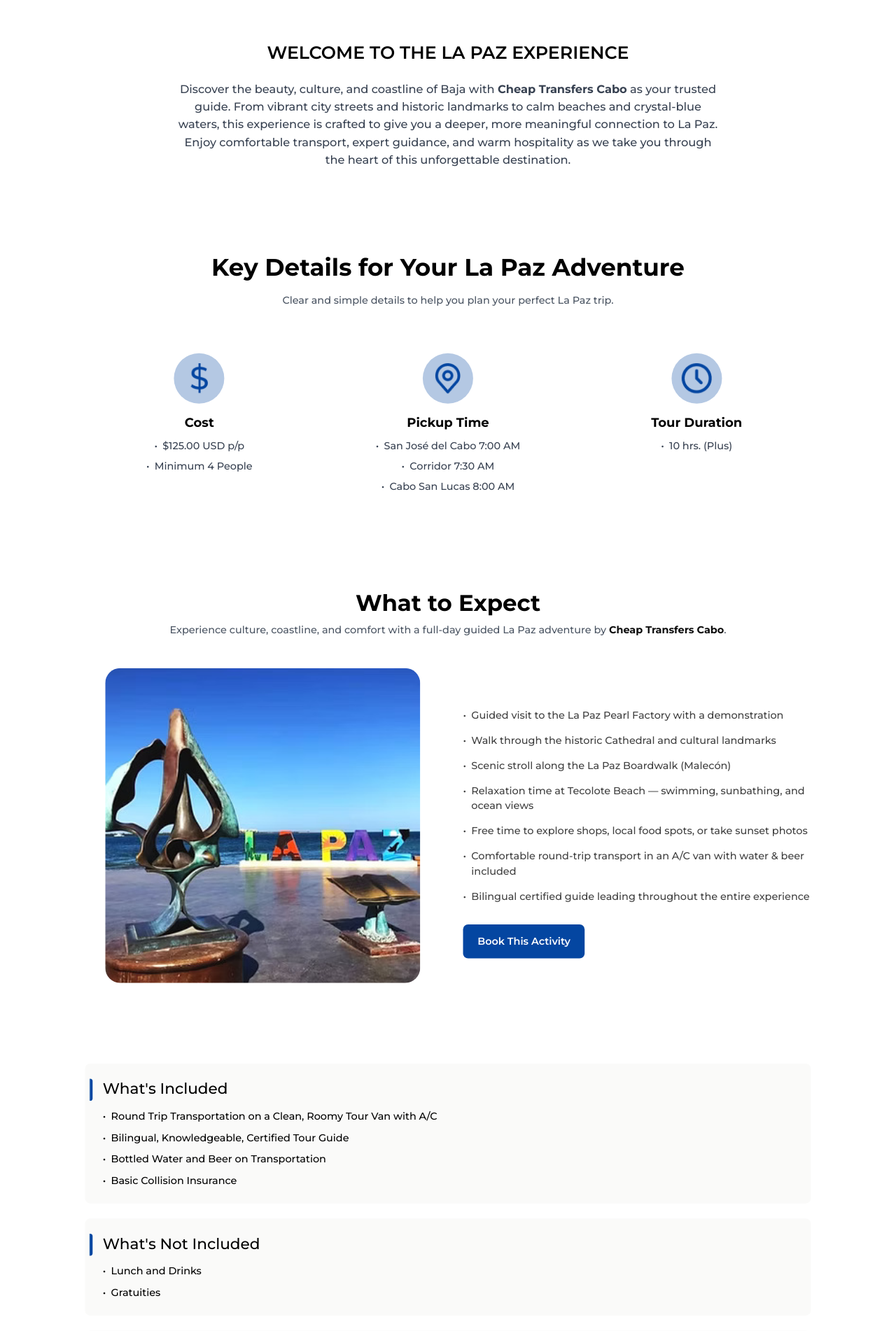
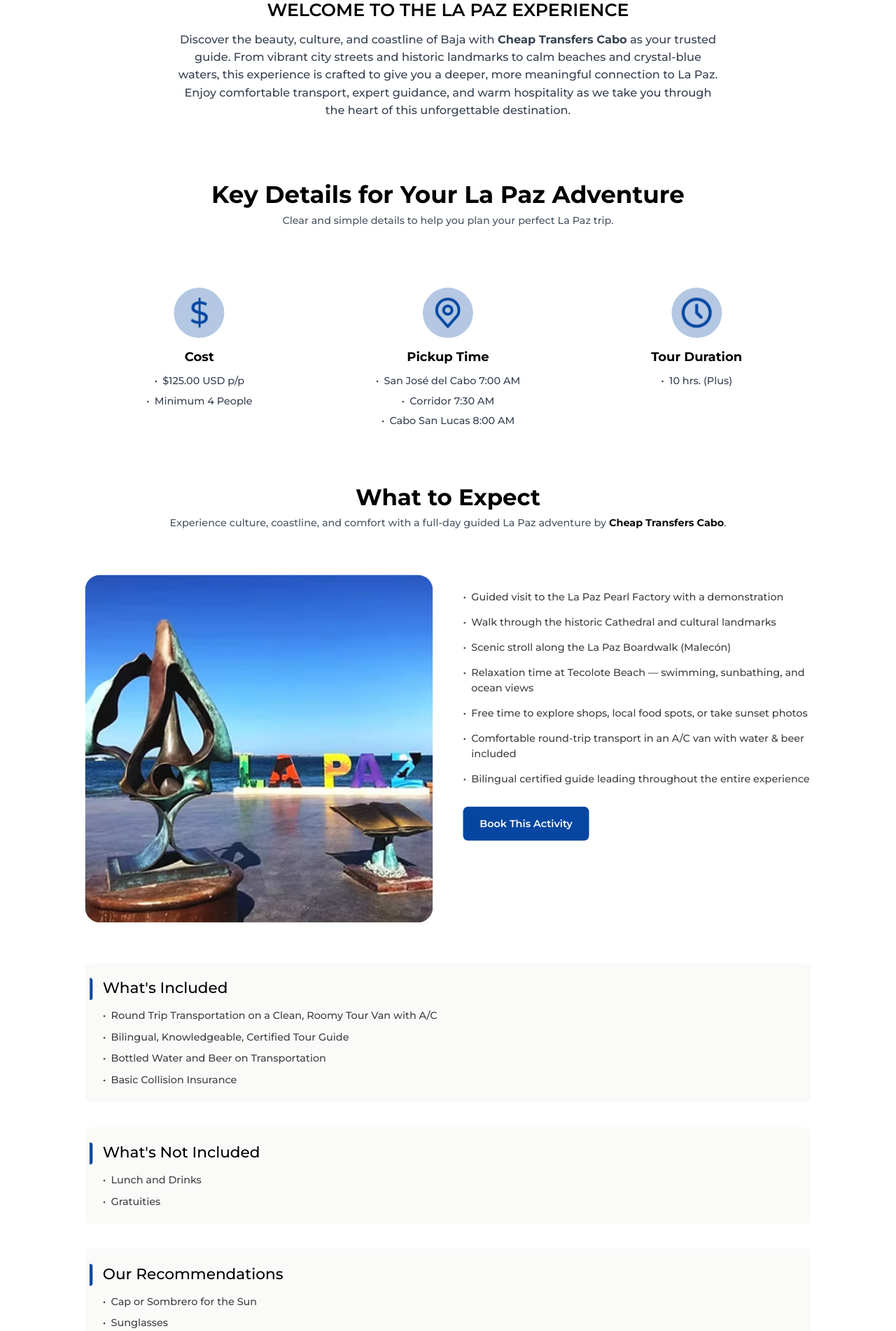
Before and after one commit to Nikhilthapa/transfercabo, a Next.js app: page /activity/la-paz in a window 1280 px wide. Shown: the part 758-2660 px from the top of the page at 70% size. Built offline with nearby package versions, Linux system fonts and the light colour scheme.

Commit message:
fix padding & margin & responsiveness of activity slug pages

```diff
--- a/app/activity/[slug]/page.tsx
+++ b/app/activity/[slug]/page.tsx
@@ -183,53 +183,53 @@ export default async function ActivityDetailPage({ params }: { params: { slug: s
         />
 
         {/* Welcome Section */}
-        <section className="py-12 md:py-16 px-4 bg-white">
+        <section className=" px-4 bg-white">
           <div className="container mx-auto max-w-6xl text-center">
-            <h2 className="text-[28px] font-montserrat font-semibold text-black mb-4 md:mb-6 px-4">
+            <h2 className="text-xl sm:text-2xl md:text-3xl lg:text-[28px] font-montserrat font-semibold text-black mb-[15px] px-4">
               {laPazData.welcome}
             </h2>
-            <p className="text-base md:text-lg font-montserrat font-medium text-gray-700 max-w-4xl mx-auto leading-relaxed px-4">
+            <p className="text-sm sm:text-base md:text-lg font-montserrat font-medium text-gray-700 max-w-4xl mx-auto leading-relaxed mb-[100px] px-4">
               {formatWelcomeDescription(laPazData.welcomeDes)}
             </p>
           </div>
         </section>
 
         {/* Key Details Section */}
-        <section className="py-12 md:py-16 px-4 bg-white">
+        <section className=" px-4 bg-white">
           <div className="container mx-auto max-w-6xl">
-            <h2 className="text-[38px] font-montserrat font-bold text-black text-center mb-2 md:mb-3 px-32">
+            <h2 className="text-2xl sm:text-3xl md:text-4xl lg:text-[38px] font-montserrat font-bold text-black text-center mb-[10px] px-4 sm:px-8 md:px-16 lg:px-32">
               {laPazData.sub1}
             </h2>
-            <p className="text-center font-montserrat font-medium text-gray-600 mb-8 md:mb-12 px-4 text-sm md:text-base">
+            <p className="text-center font-montserrat font-medium text-gray-600 mb-[70px] px-4 text-xs sm:text-sm md:text-base">
               {laPazData.sub1Des}
             </p>
 
-            <div className="grid grid-cols-1 sm:grid-cols-2 md:grid-cols-3 gap-6 md:gap-8">
+            <div className="grid grid-cols-1 sm:grid-cols-2 md:grid-cols-3 gap-4 sm:gap-5 md:gap-6 lg:gap-8">
               {Object.entries(laPazData.icons).map(([key, value]: [string, any]) => {
                 // Find the nested object (cost1, time1, duration, etc.)
                 const dataKey = Object.keys(value).find(k => k !== 'iconsPath' && k !== 'iconPath' && typeof value[k] === 'object');
                 const dataObject = dataKey ? value[dataKey] : null;
 
                 return (
-                  <div key={key} className="p-4 md:p-6 text-center">
-                    <div className="flex justify-center mb-3 md:mb-4">
-                      <div className="w-16 h-16 md:w-20 md:h-20 rounded-full flex items-center justify-center overflow-hidden" style={{ backgroundColor: '#b4c8e3' }}>
+                  <div key={key} className="p-3 sm:p-4 md:p-5 lg:p-6 text-center">
+                    <div className="flex justify-center mb-2 sm:mb-3 md:mb-4">
+                      <div className="w-12 h-12 sm:w-14 sm:h-14 md:w-16 md:h-16 lg:w-20 lg:h-20 rounded-full flex items-center justify-center overflow-hidden" style={{ backgroundColor: '#b4c8e3' }}>
                         <Image
                           src={value.iconsPath || value.iconPath}
                           alt={key}
                           width={40}
                           height={40}
-                          className="object-contain w-10 h-10 md:w-12 md:h-12"
+                          className="object-contain w-6 h-6 sm:w-7 sm:h-7 md:w-10 md:h-10 lg:w-12 lg:h-12"
                           quality={85}
-                          sizes="(max-width: 768px) 40px, 48px"
+                          sizes="(max-width: 640px) 24px, (max-width: 768px) 28px, (max-width: 1024px) 40px, 48px"
                         />
                       </div>
                     </div>
-                    <h3 className="text-lg md:text-xl font-bold text-black mb-2 md:mb-3">{key}</h3>
+                    <h3 className="text-base sm:text-lg md:text-xl font-bold text-black mb-2 sm:mb-2.5 md:mb-3">{key}</h3>
                     {dataObject && (
-                      <ul className="space-y-1 md:space-y-2">
+                      <ul className="space-y-1 sm:space-y-1.5 md:space-y-2">
                         {Object.values(dataObject).map((item: any, index: number) => (
-                          <li key={index} className="font-montserrat font-medium text-gray-700 text-sm md:text-base">
+                          <li key={index} className="font-montserrat font-medium text-gray-700 text-xs sm:text-sm md:text-base break-words">
                             <span className="mr-2">•</span>
                             <span>{item}</span>
                           </li>
@@ -245,19 +245,19 @@ export default async function ActivityDetailPage({ params }: { params: { slug: s
 
         {/* What to Expect Section */}
         {laPazData.data[0] && (
-          <section className="py-12 md:py-16 px-4 bg-white">
+          <section className="py-8 sm:py-10 md:py-12 lg:py-16 px-4 bg-white">
             <div className="container mx-auto max-w-6xl">
-              <h2 className="text-2xl md:text-3xl lg:text-4xl font-montserrat font-bold text-black text-center mb-2 md:mb-3 px-4">
+              <h2 className="text-xl sm:text-2xl md:text-3xl lg:text-4xl font-montserrat font-bold text-black text-center mb-[10px] px-4">
                 What to Expect
               </h2>
-              <p className="text-center font-montserrat font-medium text-gray-600 mb-8 md:mb-12 px-4 text-sm md:text-base">
+              <p className="text-center font-montserrat font-medium text-gray-600 mb-[70px] px-4 text-xs sm:text-sm md:text-base">
                 Experience culture, coastline, and comfort with a full-day guided {slug} adventure by <span className="font-montserrat font-bold text-[#0d0d0d]">Cheap Transfers Cabo</span>.
               </p>
 
-              <div className="grid md:grid-cols-2 gap-8 md:gap-12 items-center">
+              <div className="grid md:grid-cols-2 gap-4 sm:gap-6 md:gap-8 lg:gap-12 items-start">
                 {/* Image */}
                 {laPazData.data[0].image && (
-                  <div className="relative w-[500px] h-[500px] rounded-[24px] overflow-hidden ml-8" >
+                  <div className="relative w-full aspect-square rounded-lg sm:rounded-xl md:rounded-2xl lg:rounded-[24px] overflow-hidden" >
                     <Image
                       src={`/${laPazData.data[0].image}`}
                       alt={laPazData.data[0].title}
@@ -270,13 +270,13 @@ export default async function ActivityDetailPage({ params }: { params: { slug: s
                 )}
 
                 {/* Points */}
-                <div>
-                  <h3 className="text-xl md:text-2xl font-bold text-black mb-4 md:mb-6">
+                <div className="w-full">
+                  <h3 className="text-lg sm:text-xl md:text-2xl font-bold text-black mb-3 sm:mb-4 md:mb-5 lg:mb-6">
                     {laPazData.data[0].title }
                   </h3>
-                  <ul className="space-y-3 md:space-y-4">
+                  <ul className="space-y-2 sm:space-y-3 md:space-y-4">
                     {laPazData.data[0].points && Object.values(laPazData.data[0].points).map((point: any, index: number) => (
-                     <li key={index} className="flex items-start font-montserrat font-medium text-[#404040] text-sm md:text-base">
+                     <li key={index} className="flex items-start font-montserrat font-medium text-[#404040] text-xs sm:text-sm md:text-base break-words">
                      <span className="mr-2 flex-shrink-0">•</span>
                      <span>{point}</span>
                    </li>
@@ -284,7 +284,7 @@ export default async function ActivityDetailPage({ params }: { params: { slug: s
                   </ul>
                   <Link href="/activity/reservation">
                     <button
-                      className="mt-6 md:mt-8 w-[35%] mx-auto bg-[#0446A1] text-white px-[10px] py-[15px] rounded-lg font-semibold text-sm md:text-base hover:opacity-90 transition"
+                      className="mt-4 sm:mt-5 md:mt-6 lg:mt-8 w-full sm:w-auto sm:min-w-[180px] md:min-w-[200px] md:w-[35%] bg-[#0446A1] text-white px-4 sm:px-6 md:px-[10px] py-3 sm:py-3.5 md:py-[15px] rounded-lg font-semibold text-xs sm:text-sm md:text-base hover:opacity-90 transition"
                     >
                       Book This Activity
                     </button>
@@ -296,21 +296,21 @@ export default async function ActivityDetailPage({ params }: { params: { slug: s
         )}
 
         {/* Information Cards Section */}
-        <section className="py-12 md:py-16 px-4 bg-white">
+        <section className=" px-4 bg-white mb-[100px]">
           <div className="container mx-auto max-w-6xl">
-            <div className="flex flex-col gap-4 md:gap-6">
+            <div className="flex flex-col gap-3 sm:gap-4 md:gap-5 lg:gap-6">
               {/* What's Included */}
               {laPazData.data[1] && (
-                <div className="rounded-lg p-4 md:p-6" style={{ backgroundColor: '#fafaf9' }}>
-                  <div className="flex items-start gap-3 md:gap-4">
-                    <div className="w-2 h-full rounded-full flex-shrink-0 min-h-[40px] md:min-h-[35px] -ml-5 md:-ml-5" style={{ background: 'linear-gradient(to right, #fafaf9 30%, #0446A1 55%)' }}></div>
-                    <div className="flex-1">
-                      <h3 className="text-xl md:text-2xl font-montserrat font-medium text-black mb-3 md:mb-4">
+                <div className="rounded-lg p-3 sm:p-4 md:p-5 lg:p-6 mb-[15px]" style={{ backgroundColor: '#fafaf9' }}>
+                  <div className="flex items-start gap-2 sm:gap-3 md:gap-4">
+                    <div className="w-2 h-full rounded-full flex-shrink-0 min-h-[40px] sm:min-h-[35px] -ml-3 sm:-ml-4 md:-ml-5" style={{ background: 'linear-gradient(to right, #fafaf9 30%, #0446A1 55%)' }}></div>
+                    <div className="flex-1 min-w-0">
+                      <h3 className="text-lg sm:text-xl md:text-2xl font-montserrat font-medium text-black mb-2 sm:mb-3 md:mb-4">
                         {laPazData.data[1].title}
                       </h3>
-                      <ul className="space-y-2 md:space-y-2.5">
+                      <ul className="space-y-1.5 sm:space-y-2 md:space-y-2.5">
                         {Object.values(laPazData.data[1].points).map((point: any, index: number) => (
-                          <li key={index} className="flex items-start font-montserrat font-medium text=[#404040] text-sm md:text-base">
+                          <li key={index} className="flex items-start font-montserrat font-medium text-[#404040] text-xs sm:text-sm md:text-base break-words">
                             <span className="mr-2 flex-shrink-0">•</span>
                             <span>{point}</span>
                           </li>
@@ -323,16 +323,16 @@ export default async function ActivityDetailPage({ params }: { params: { slug: s
 
               {/* What's Not Included */}
               {laPazData.data[2] && (
-                <div className="rounded-lg p-4 md:p-6" style={{ backgroundColor: '#fafaf9' }}>
-                  <div className="flex items-start gap-3 md:gap-4">
-                    <div className="w-2 h-full rounded-full flex-shrink-0 min-h-[40px] md:min-h-[35px] -ml-5 md:-ml-5" style={{ background: 'linear-gradient(to right, #fafaf9 30%, #0446A1 50%)' }}></div>
-                    <div className="flex-1">
-                      <h3 className="text-xl md:text-2xl font-montserrat font-medium text-black mb-3 md:mb-4">
+                <div className="rounded-lg p-3 sm:p-4 md:p-5 lg:p-6 mb-[15px]" style={{ backgroundColor: '#fafaf9' }}>
+                  <div className="flex items-start gap-2 sm:gap-3 md:gap-4">
+                    <div className="w-2 h-full rounded-full flex-shrink-0 min-h-[40px] sm:min-h-[35px] -ml-3 sm:-ml-4 md:-ml-5" style={{ background: 'linear-gradient(to right, #fafaf9 30%, #0446A1 50%)' }}></div>
+                    <div className="flex-1 min-w-0">
+                      <h3 className="text-lg sm:text-xl md:text-2xl font-montserrat font-medium text-black mb-2 sm:mb-3 md:mb-4">
                         {laPazData.data[2].title || "What's Not Included"}
                       </h3>
-                      <ul className="space-y-2 md:space-y-2.5">
+                      <ul className="space-y-1.5 sm:space-y-2 md:space-y-2.5">
                         {Object.values(laPazData.data[2].points).map((point: any, index: number) => (
-                          <li key={index} className="flex items-start font-montserrat font-medium text=[#404040] text-sm md:text-base">
+                          <li key={index} className="flex items-start font-montserrat font-medium text-[#404040] text-xs sm:text-sm md:text-base break-words">
                             <span className="mr-2 flex-shrink-0">•</span>
                             <span>{point}</span>
                           </li>
@@ -345,16 +345,16 @@ export default async function ActivityDetailPage({ params }: { params: { slug: s
 
               {/* Our Recommendations */}
               {laPazData.data[3] && (
-                <div className="rounded-lg p-4 md:p-6" style={{ backgroundColor: '#fafaf9' }}>
-                  <div className="flex items-start gap-3 md:gap-4">
-                    <div className="w-2 h-full rounded-full flex-shrink-0 min-h-[40px] md:min-h-[35px] -ml-5 md:-ml-5" style={{ background: 'linear-gradient(to right, #fafaf9 30%, #0446A1 50%)' }}></div>
-                    <div className="flex-1">
-                      <h3 className="text-xl md:text-2xl font-montserrat font-medium text-black mb-3 md:mb-4">
+                <div className="rounded-lg p-3 sm:p-4 md:p-5 lg:p-6 mb-[15px]" style={{ backgroundColor: '#fafaf9' }}>
+                  <div className="flex items-start gap-2 sm:gap-3 md:gap-4">
+                    <div className="w-2 h-full rounded-full flex-shrink-0 min-h-[40px] sm:min-h-[35px] -ml-3 sm:-ml-4 md:-ml-5" style={{ background: 'linear-gradient(to right, #fafaf9 30%, #0446A1 50%)' }}></div>
+                    <div className="flex-1 min-w-0">
+                      <h3 className="text-lg sm:text-xl md:text-2xl font-montserrat font-medium text-black mb-2 sm:mb-3 md:mb-4">
                         {laPazData.data[3].title}
                       </h3>
-                      <ul className="space-y-2 md:space-y-2.5">
+                      <ul className="space-y-1.5 sm:space-y-2 md:space-y-2.5">
                         {Object.values(laPazData.data[3].points).map((point: any, index: number) => (
-                          <li key={index} className="flex items-start font-montserrat font-medium text=[#404040] text-sm md:text-base">
+                          <li key={index} className="flex items-start font-montserrat font-medium text-[#404040] text-xs sm:text-sm md:text-base break-words">
                             <span className="mr-2 flex-shrink-0">•</span>
                             <span>{point}</span>
                           </li>
@@ -367,14 +367,14 @@ export default async function ActivityDetailPage({ params }: { params: { slug: s
 
               {/* Considerations */}
               {laPazData.data[4] && (
-                <div className="rounded-lg p-4 md:p-6" style={{ backgroundColor: '#fafaf9' }}>
-                  <div className="flex items-start gap-3 md:gap-4">
-                    <div className="w-2 h-full rounded-full flex-shrink-0 min-h-[40px] md:min-h-[35px] -ml-5 md:-ml-5" style={{ background: 'linear-gradient(to right, #fafaf9 30%, #0446A1 50%)' }}></div>
-                    <div className="flex-1">
-                      <h3 className="text-xl md:text-2xl font-montserrat font-medium text-black mb-3 md:mb-4">
+                <div className="rounded-lg p-3 sm:p-4 md:p-5 lg:p-6" style={{ backgroundColor: '#fafaf9' }}>
+                  <div className="flex items-start gap-2 sm:gap-3 md:gap-4">
+                    <div className="w-2 h-full rounded-full flex-shrink-0 min-h-[40px] sm:min-h-[35px] -ml-3 sm:-ml-4 md:-ml-5" style={{ background: 'linear-gradient(to right, #fafaf9 30%, #0446A1 50%)' }}></div>
+                    <div className="flex-1 min-w-0">
+                      <h3 className="text-lg sm:text-xl md:text-2xl font-montserrat font-medium text-black mb-2 sm:mb-3 md:mb-4">
                         {laPazData.data[4].title}
                       </h3>
-                      <p className="font-montserrat font-medium text=[#404040] text-sm md:text-base">
+                      <p className="font-montserrat font-medium text-[#404040] text-xs sm:text-sm md:text-base break-words">
                         {Object.values(laPazData.data[4].points)}
                       </p>
                     </div>
@@ -386,17 +386,17 @@ export default async function ActivityDetailPage({ params }: { params: { slug: s
         </section>
 
         {/* Call to Action */}
-        <section className="py-12 md:py-16 px-4 bg-white">
+        <section className="mb-[100px] px-4 bg-white">
           <div className="container mx-auto max-w-6xl text-center">
-            <h2 className="text-2xl md:text-3xl lg:text-4xl font-montserrat font-bold text-black mb-3 md:mb-4 px-4">
+            <h2 className="text-xl sm:text-2xl md:text-3xl lg:text-4xl font-montserrat font-bold text-black mb-[10px] px-4">
             {laPazData.footerText}
             </h2>
-            <p className="text-base md:text-lg font-montserrat font-medium mb-6 md:mb-8 max-w-8xl mx-auto px-7">
+            <p className="text-sm sm:text-base md:text-lg font-montserrat font-medium mb-[70px] max-w-4xl mx-auto px-4 sm:px-6 md:px-7">
               Secure your booking with Cheap Transfers Cabo and experience culture, beaches, and guided comfort in one day.
             </p>
             <Link href="/activity/reservation">
               <button
-                className="mt-6 md:mt-8 w-[19%] mx-auto bg-[#0446A1] text-white px-[10px] py-[15px] rounded-lg font-semibold text-sm md:text-base hover:opacity-90 transition"
+                className="w-full sm:w-auto sm:min-w-[180px] md:min-w-[200px] md:w-[19%] bg-[#0446A1] text-white px-4 sm:px-6 md:px-[10px] py-3 sm:py-3.5 md:py-[15px] rounded-lg font-semibold text-xs sm:text-sm md:text-base hover:opacity-90 transition"
               >
                 Book This Activity
               </button>
```
